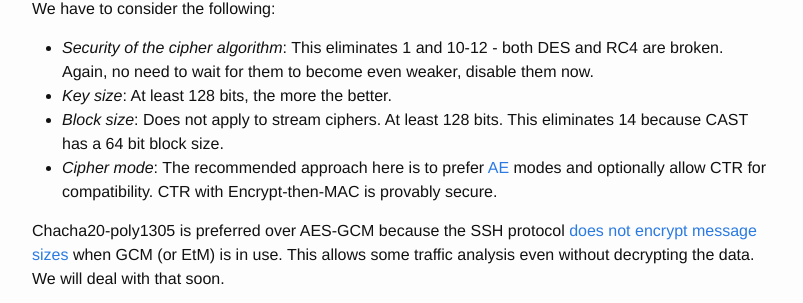
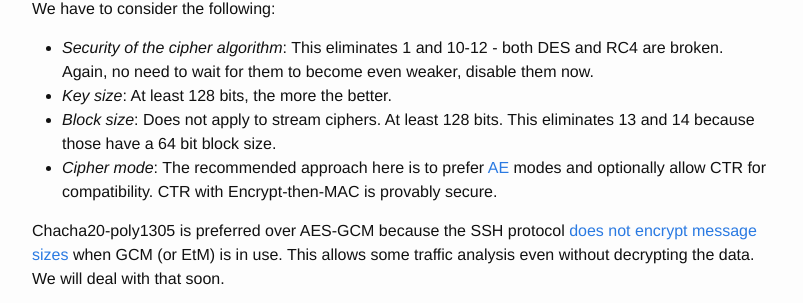
Before and after one commit to stribika/stribika.github.io, a Jekyll site: the page built from _posts/2015-01-04-secure-secure-shell.md, in a window 1280 px wide and 900 px high, scrolled down 5270 px. Shown: the part 149-452 px from the top of the window, without its empty margins (238-1041 px from the left). Built offline with Jekyll 4.4.1, drawn with Linux system fonts in a browser that asks for light colours.

Commit message:
Mention blowfish block size.

```diff
--- a/_posts/2015-01-04-secure-secure-shell.md
+++ b/_posts/2015-01-04-secure-secure-shell.md
@@ -237,7 +237,7 @@ We have to consider the following:
 * *Block size*:
   Does not apply to stream ciphers.
   At least 128 bits.
-  This eliminates 14 because CAST has a 64 bit block size.
+  This eliminates 13 and 14 because those have a 64 bit block size.
 * *Cipher mode*:
   The recommended approach here is to prefer [AE][ae] modes and optionally allow CTR for compatibility.
   CTR with Encrypt-then-MAC is provably secure.
```
